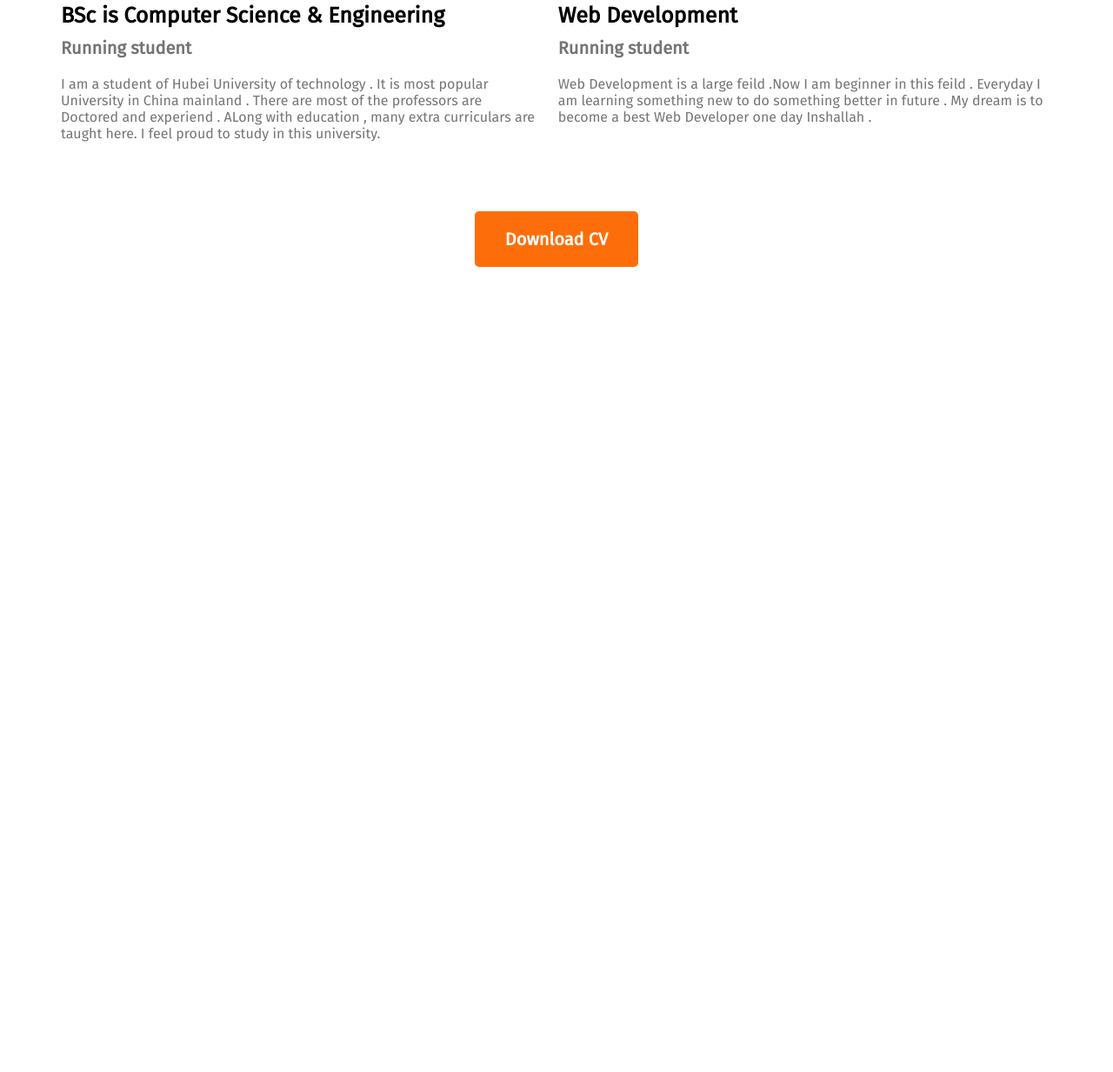
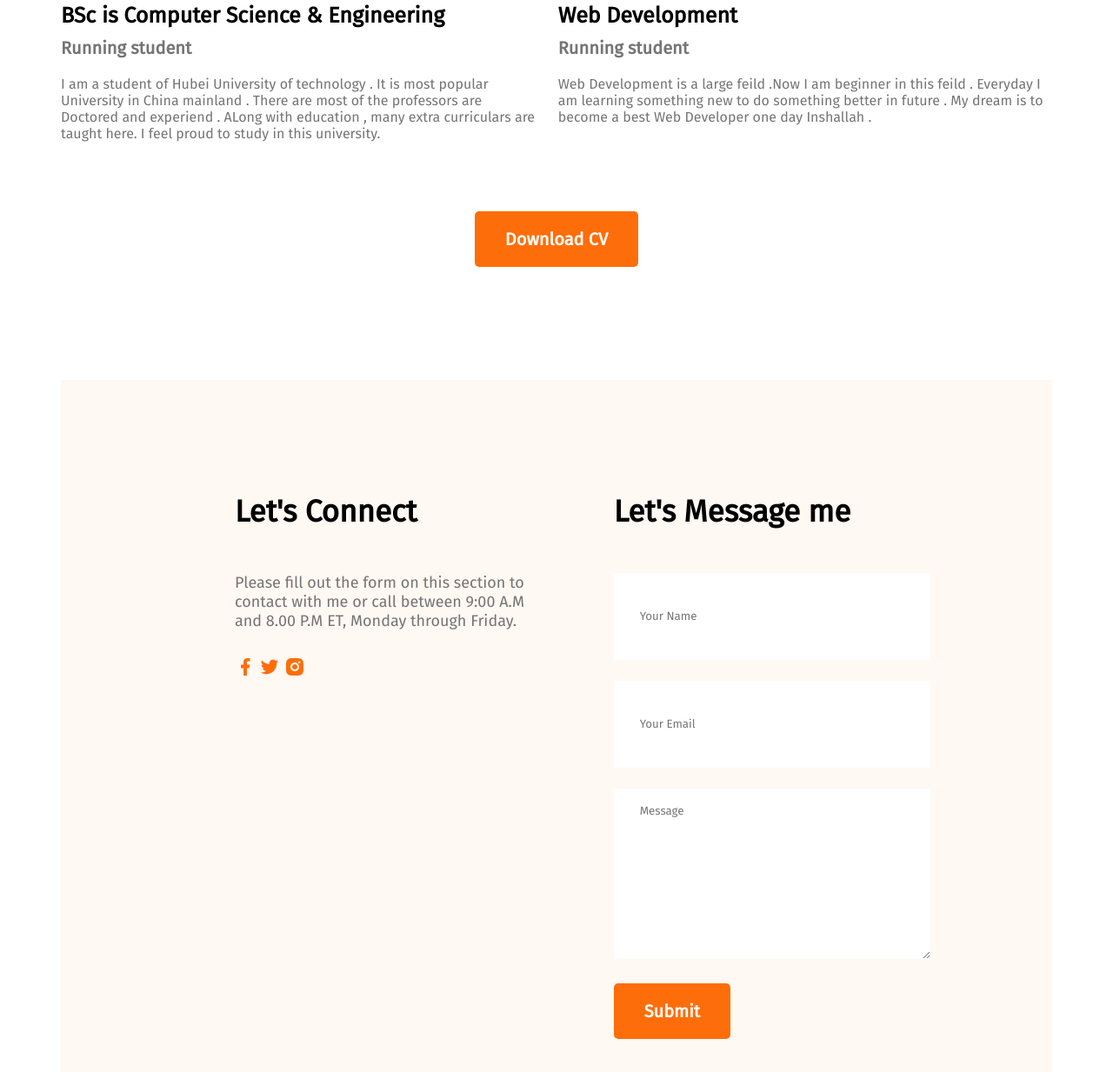
Before and after one commit to mustakim10/developer-portfolio, a plain HTML site: page index.html in a window 1280 px wide. Shown: the part 2597-3830 px from the top of the page at 87% size. Before the commit the page ends 2904 px from the top, so only its background shows below. Drawn offline with Linux system fonts and the light colour scheme.

Commit message:
added contact

```diff
--- a/index.html
+++ b/index.html
@@ -140,6 +140,31 @@
     </div>
 
 </section>
+<!-- Section contact -->
+<section class="contact">
+<div>
+<h3 class="section-title">Let's Connect</h3>
+<p class="section-description">Please fill out the form on this section to contact with me or call between 9:00 A.M and 8.00 P.M ET, Monday through Friday.</p>
+<a href="">
+    <img src="images/icons/facebook.png" alt="">
+</a>
+<a href="">
+    <img src="images/icons/twitter.png" alt="">
+</a>
+<a href="">
+    <img src="images/icons/insta.png" alt="">
+</a>
+</div>
+<div>
+<h3 class="section-title">Let's Message me</h3>
+<form action="">
+    <input type="text" name="" id="" placeholder="Your Name">
+    <input type="email" name="" id="" placeholder="Your Email">
+    <textarea name="" id="" cols="30" rows="10" placeholder="Message"></textarea>
+    <input class="btn-primary" type="submit" value="Submit">
+</form>
+</div>
+</section>
 
     </main>
 
--- a/styles/protfolio.css
+++ b/styles/protfolio.css
@@ -163,3 +163,26 @@ margin-bottom: 20px;
     margin-top: 50px;
     text-align: center;
 }
+/* Contact styles */
+.contact{
+    display: flex;
+    gap: 100px;
+    background: #FFF8F3;
+    padding: 130px 200px;
+}
+.contact .section-title{
+    text-align: left;
+}
+.contact input[type="text"],input[type="email"] ,textarea{
+    margin-bottom: 24px;
+    border: 0 ;
+    width: 100%;
+    padding: 18px 30px;
+}
+input{
+    height: 64px;
+    width: ;
+}
+.contact a{
+    text-decoration: none;
+}
```
